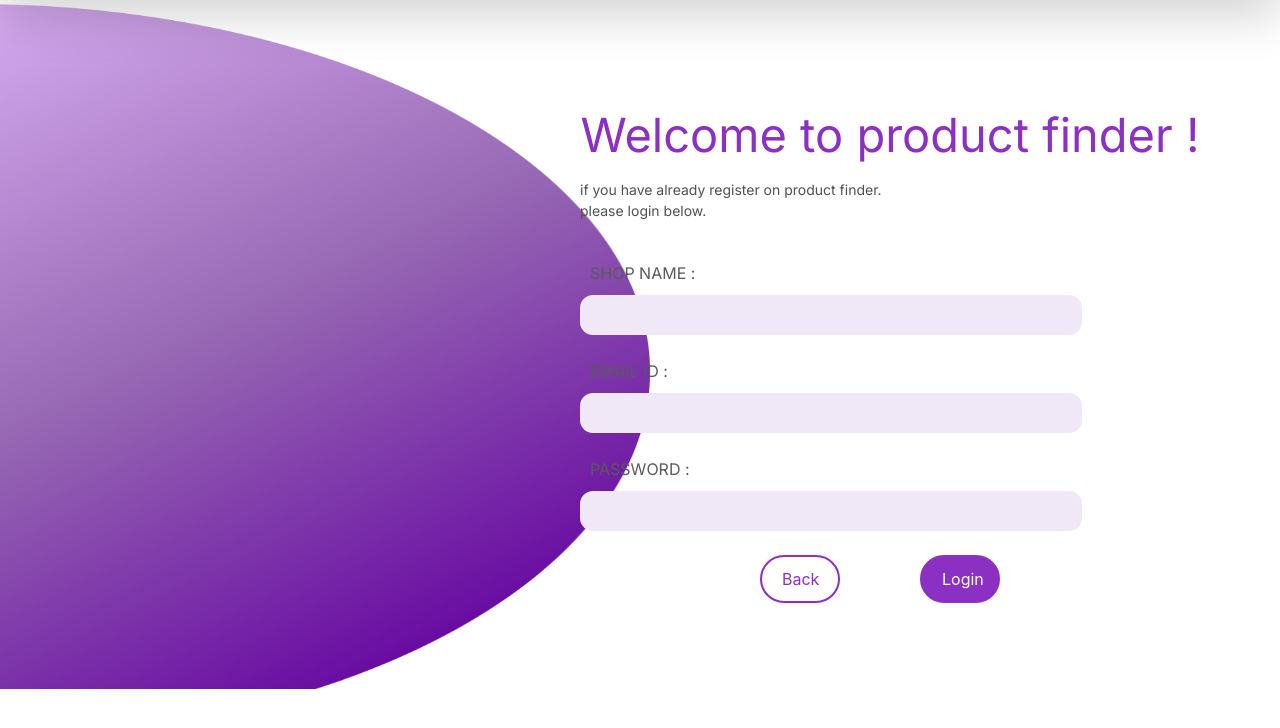
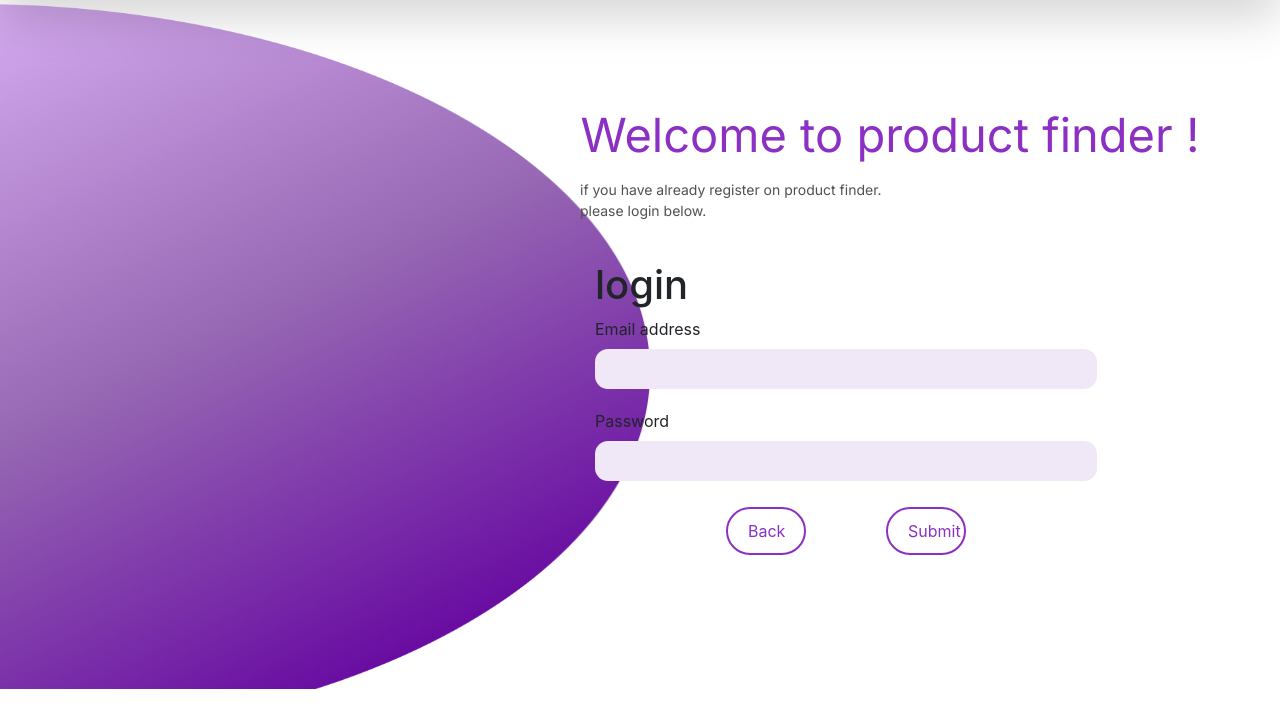
Before and after one commit to AryanPatel060/STOCKFINDER, a Django app: page /shop/loginshop/ in a window 1280 px wide. Shown: the part 59-787 px from the top of the page. Run offline with Django 4.2, Linux system fonts and the light colour scheme; some libraries are stand-ins or nearby versions.

Commit message:
templets change static to synamic making

```diff
--- a/shop/templates/loginshop.html
+++ b/shop/templates/loginshop.html
@@ -10,12 +10,31 @@
         <div id='welcometoproductfinder' class='welcometoproductfinder'>Welcome to product finder !</div>
         <div id='description' class='description'>if you have already register on product finder.<br>please login below.</div>
 
+
+        <div class="container">
         <div id='descriptionbox1' class='descriptionbox1' style="margin-top: 40px;">
-            <div id='shopname' class='shopname'>SHOP NAME : </div>
-            <input type="text" id="shopnamebox" required>
+                <h1>login</h1>
+                <form action="{% url 'loginshop' %}" method="post">
+                    {% csrf_token %}
+                    <div class="mb-3">
+                        <label for="exampleInputEmail1" class="form-label">Email address</label>
+                        <input type="email" class="form-control" id="shopemail" name="shopemail" >
+                </div>
+
+                <div id='descriptionbox1' class='descriptionbox1'>
+                    <label for="password" class="form-label">Password</label>
+                    <input type="password" class="form-control" id="password" name="password">
+                </div>
+
+                        <div class="button-container">
+                            <button onclick="goBack()">Back</button>
+                            <button type="submit" id="loginbtn" class="button">Submit</button>
+                        </div>
+            </form>
+        </div>
         </div>
 
-        <div id='descriptionbox1' class='descriptionbox1'>
+        {% comment %} <div id='descriptionbox1' class='descriptionbox1'>
             <div id='emailid' class='emailid'>EMAIL ID : </div>
             <input type="email" id="emailidbox" required>
         </div>
@@ -23,13 +42,9 @@
         <div id='descriptionbox1' class='descriptionbox1'>
             <div id='password' class='password'>PASSWORD : </div>
             <input type="password" id="passwordbox" required>
-        </div>
+        </div> {% endcomment %}
 
-        <div class="button-container">
-            <button onclick="goBack()">Back</button>
-            <!-- <a href="#" id="backbtn" class="button">Back</a> -->
-            <a href="#" id="loginbtn" class="button">Login</a>
-        </div>
+
     </div>
 </main>
     {% endblock body %}
```
Also changed, not shown: db.sqlite3.
